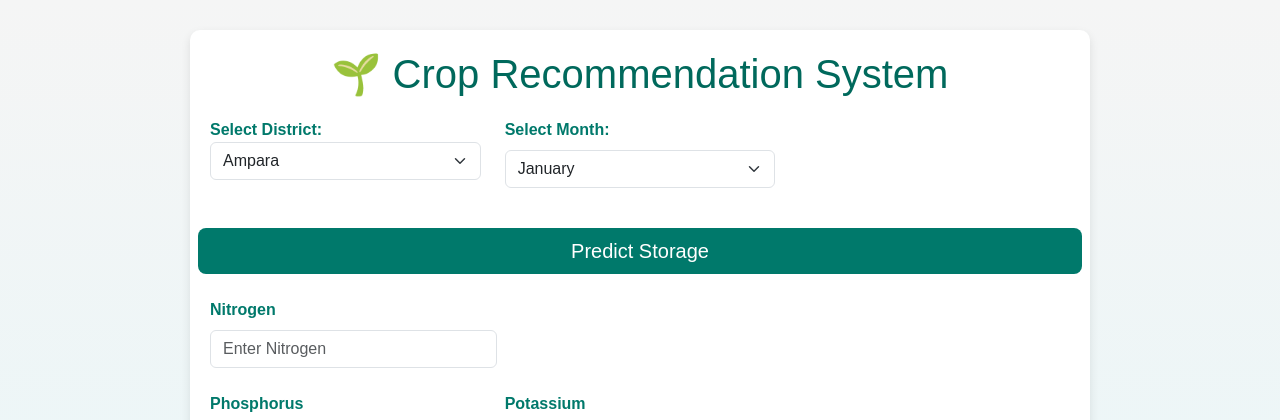
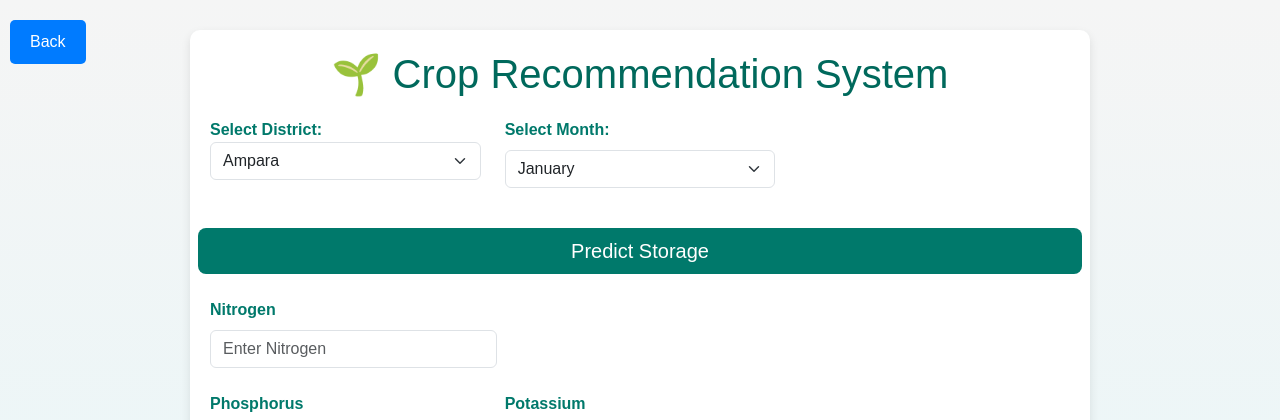
Before and after one commit to Randika01/Crop-Recomendation-System, a Flask app: page /crop_prediction in a window 1280 px wide. Shown: the top 420 px of the page. Run offline with Flask 3, Linux system fonts and the light colour scheme; parts of the project's set-up code (start-up, migrations or seed data) failed here and were passed over; some libraries are stand-ins or nearby versions.

Commit message:
updated crop prediction page

```diff
--- a/cropRecommendationWeb/templates/crop_prediction.html
+++ b/cropRecommendationWeb/templates/crop_prediction.html
@@ -17,6 +17,9 @@
   </head>
   <body>
     <div class="container">
+      <a href="http://127.0.0.1:5000">
+        <button id="back-button">Back</button>
+      </a>
       <h1>🌱 Crop Recommendation System</h1>
 
       <form id="recommendationForm" action="/predict_storage" class="form-label" method="POST">
```
